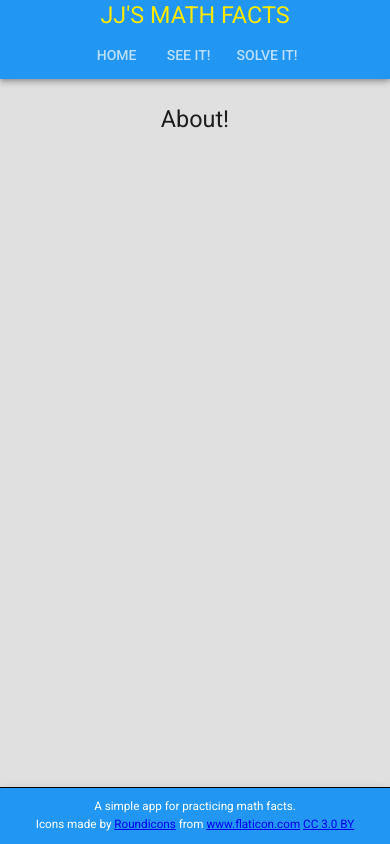
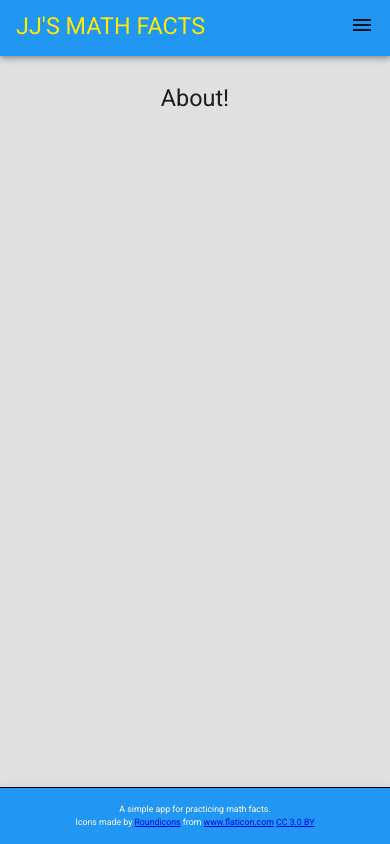
Before and after one commit to jarretrose/jj-math-facts, a React (Create React App) app: page /about in a window 390 px wide. Built offline with nearby package versions, Linux system fonts and the light colour scheme; a web font is replaced by a local one.

Commit message:
added menu hamburger for small screens

```diff
--- a/src/About.js
+++ b/src/About.js
@@ -8,7 +8,7 @@ const About = props => {
 
   return (
   <Fragment>
-    <Typography variant='h5' gutterBottom className={classes.title}>About!</Typography>
+    <Typography gutterBottom className={classes.title}>About!</Typography>
   </Fragment>
   )
 }
--- a/src/NavBar.js
+++ b/src/NavBar.js
@@ -1,25 +1,26 @@
 import React, { Component } from 'react'
 import { Link } from 'react-router-dom'
-
+import Button from '@material-ui/core/Button'
 import styles from './styles'
-
+import compose from 'recompose/compose';
 import PropTypes from 'prop-types'
-import { withStyles, Typography } from '@material-ui/core'
+import { withStyles, Typography, Toolbar, Hidden, withWidth } from '@material-ui/core'
 import AppBar from '@material-ui/core/AppBar'
-import Tabs from '@material-ui/core/Tabs'
-import Tab from '@material-ui/core/Tab'
 import Grid from '@material-ui/core/Grid';
+import Menu from '@material-ui/core/Menu';
+import MenuItem from '@material-ui/core/MenuItem';
 
 
 class NavBar extends Component {
-  state = { value: 0 }
+  state = {
+    value: 0,
+    anchorEl: null,
+  }
 
-  handleChange = (event, value) => this.setState({ value })
-
-  componentDidMount () {
+  componentDidMount() {
     let loc = window.location.href.split('/')[3]
     let value = 0
-    switch(loc) {
+    switch (loc) {
       case 'see': value = 1; break
       case 'solve': value = 2; break
       case 'about': value = 3; break
@@ -28,12 +29,12 @@ class NavBar extends Component {
     this.setState({ value })
   }
 
-  componentDidUpdate (prevProps) {
+  componentDidUpdate(prevProps) {
     let loc = window.location.href.split('/')[3]
     let value = 0
 
     if (prevProps !== this.props) {
-      switch(loc) {
+      switch (loc) {
         case 'see': value = 1; break
         case 'solve': value = 2; break
         case 'about': value = 3; break
@@ -43,22 +44,79 @@ class NavBar extends Component {
     }
   }
 
+  handleClick = event => {
+    this.setState({ anchorEl: event.currentTarget });
+  };
+
+  handleClose = () => {
+    this.setState({ anchorEl: null });
+  };
+
+  handleChange = (event, value) => this.setState({ value })
+
   render() {
     const { classes } = this.props
-    const { value } = this.state
+    const { value, anchorEl } = this.state
+
+    let isActive = (btn) => btn === value ? classes.activeNav : classes.inactiveNav
 
     return (
       <div className={classes.navbar}>
         <AppBar position='static'>
-          <Typography variant='h5' color='secondary' className={classes.headerTitle}>JJ'S MATH FACTS</Typography>
-          <Grid container justify='center'>
-            <Tabs value={value} onChange={this.handleChange}>
-              <Tab label='Home' value={0} className={classes.tab} component={Link} to={'/'} />
-              <Tab label='See It!' value={1} className={classes.tab} component={Link} to={'/see'} />
-              <Tab label='Solve It!' value={2} className={classes.tab} component={Link} to={'/solve'} />
-              {/* <Tab label='About!' value={3} className={classes.tab} component={Link} to={'/about'} /> */}
-            </Tabs>
-          </Grid>
+          <Toolbar>
+            <Grid container direction='row' spacing={24}>
+              <Grid item xs={8}>
+                <Typography variant='h4' color='secondary' className={classes.headerTitle}>JJ'S MATH FACTS</Typography>
+              </Grid>
+              <Grid item xs={4}>
+                <Grid item container justify='flex-end' direction='row'>
+
+                  <Hidden smDown>
+                    <Grid item>
+                      <Button className={isActive(0)} component={Link} to='/'>Home</Button>
+                    </Grid>
+
+                    <Grid item>
+                      <Button className={isActive(1)} component={Link} to='/see'>See It</Button>
+                    </Grid>
+
+                    <Grid item>
+                      <Button className={isActive(2)} component={Link} to='/solve'>Solve It</Button>
+                    </Grid>
+
+                    <Grid item>
+                      <Button className={isActive(3)} component={Link} to='/about'>About</Button>
+                    </Grid>
+                  </Hidden>
+
+                  <Hidden mdUp>
+                    <Grid item>
+                      <Typography>
+                        <i className="material-icons"
+                          aria-owns={anchorEl ? 'nav-menu' : undefined}
+                          aria-haspopup="true"
+                          onClick={this.handleClick}
+                          >menu</i>
+                        </Typography>
+                    </Grid>
+                  </Hidden>
+
+                  <Menu
+                    id="nav-menu"
+                    anchorEl={anchorEl}
+                    open={Boolean(anchorEl)}
+                    onClose={this.handleClose}
+                  >
+                    <MenuItem onClick={this.handleClose} component={Link} to='/'>Home</MenuItem>
+                    <MenuItem onClick={this.handleClose} component={Link} to='/see'>See It</MenuItem>
+                    <MenuItem onClick={this.handleClose} component={Link} to='/solve'>Solve It</MenuItem>
+                    <MenuItem onClick={this.handleClose} component={Link} to='/about'>About</MenuItem>
+                  </Menu>
+
+                </Grid>
+              </Grid>
+            </Grid>
+          </Toolbar>
         </AppBar>
       </div >
     )
@@ -66,7 +124,8 @@ class NavBar extends Component {
 }
 
 NavBar.propTypes = {
-  classes: PropTypes.object.isRequired
+  classes: PropTypes.object.isRequired,
+  width: PropTypes.string.isRequired,
 }
 
-export default withStyles(styles)(NavBar)
+export default compose(withStyles(styles), withWidth())(NavBar)
--- a/src/styles.js
+++ b/src/styles.js
@@ -1,22 +1,28 @@
 // // const drawerWidth = 240
 
 const styles = theme => ({
-  title: {
-    [theme.breakpoints.down('xs')]: {
-      fontSize: '6vw',
+  navbar: {
+    width: '100vw',
+  },
+  activeNav: {
+    backgroundColor: 'yellow',
+    "&:hover": {
+      backgroundColor: 'yellow'
     },
-    marginBottom: theme.spacing.unit,
+  },
+  inactiveNav: {
+    backgroundColor: 'default',
   },
   headerTitle: {
     [theme.breakpoints.down('xs')]: {
       fontSize: '6vw',
     },
   },
-  tab: {
-  },
-  navbar: {
-    width: '100vw',
-    textAlign: 'center',
+  title: {
+    [theme.breakpoints.down('xs')]: {
+      fontSize: '6vw',
+    },
+    marginBottom: theme.spacing.unit,
   },
   mainPage: {
     margin: '3vh 3vw',
@@ -37,7 +43,7 @@ const styles = theme => ({
   },
   footText: {
     [theme.breakpoints.down('xs')]: {
-      fontSize: '3vw',
+      fontSize: '2.25vw',
     },
   },
   button: {
--- a/src/theme.js
+++ b/src/theme.js
@@ -8,7 +8,7 @@ const theme = createMuiTheme({
   },
   typography: {
     useNextVariants: true,
-    fontFamily: '"Short Stack", "Roboto", sans-serif'
+    fontFamily: '"Short Stack", "Roboto", sans-serif',
   },
   background: {
     paper: '#fff',
```
